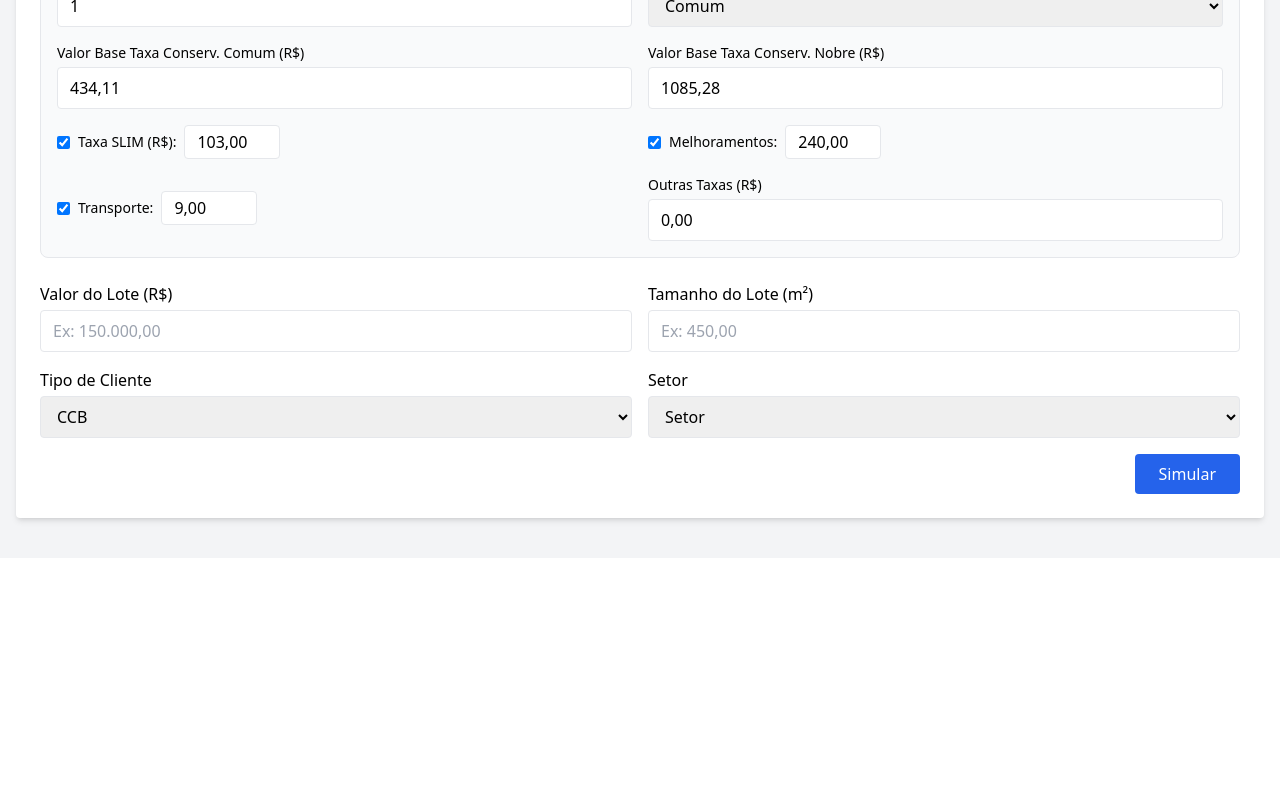
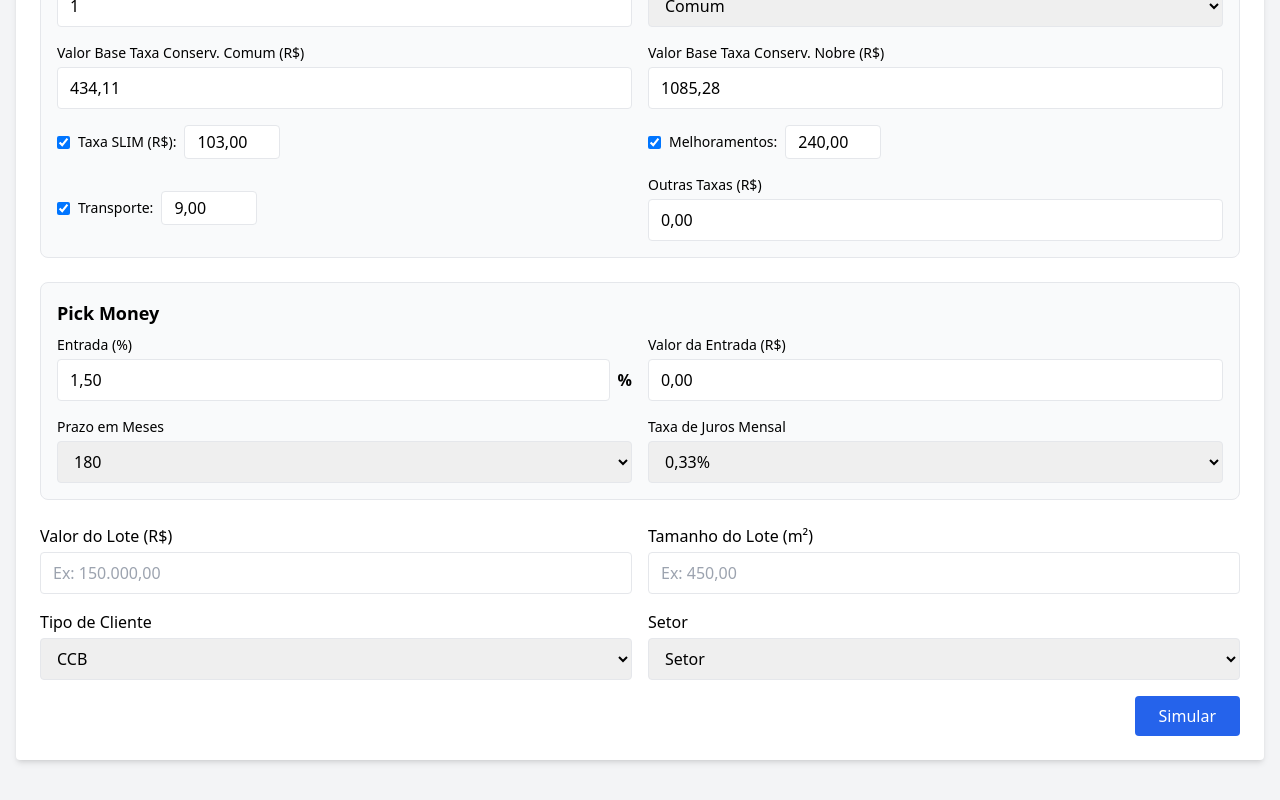
Before and after one commit to gfaria91/simulador-momentum, a React (Vite) app: page / in a window 1280 px wide. Shown: the part 958-1758 px from the top of the page. Before the commit the page ends 1516 px from the top, so only its background shows below. Built offline with nearby package versions, Linux system fonts and the light colour scheme; the HTML template or start-up script is replaced by a standard one.

Commit message:
feat: adiciona componente Simulacao1 com entrada, prazo e juros

```diff
--- a/src/modules/simulador/components/FormularioSimulacao.tsx
+++ b/src/modules/simulador/components/FormularioSimulacao.tsx
@@ -2,6 +2,7 @@ import React, { useState } from 'react'
 import ConfigMoeda from './ConfigMoeda'
 import DadosLote from './DadosLote'
 import TaxasAdicionais from './TaxasAdicionais'
+import Simulacao1 from './Simulacao1'
 
 const FormularioSimulacao = () => {
 const [tipoCliente, setTipoCliente] = useState('CCB')
@@ -47,6 +48,9 @@ const [cotacaoAPI, setCotacaoAPI] = useState('1.00')
 
 <TaxasAdicionais />
 
+<Simulacao1 tipoCliente={tipoCliente} valorLote={valorLote} />
+
+
       <form className="grid grid-cols-1 md:grid-cols-2 gap-4">
         <div>
           <label className="block font-medium mb-1">Valor do Lote (R$)</label>
--- /dev/null
+++ b/src/modules/simulador/components/Simulacao1.tsx
@@ -0,0 +1,100 @@
+import React, { useEffect, useState } from 'react'
+
+type Props = {
+  tipoCliente: string
+  valorLote: string
+}
+
+const Simulacao1 = ({ tipoCliente, valorLote }: Props) => {
+  const [entradaPercentual, setEntradaPercentual] = useState('1,50')
+  const [valorEntrada, setValorEntrada] = useState('')
+  const [prazo, setPrazo] = useState(180)
+  const [taxaJuros, setTaxaJuros] = useState('0,33')
+
+  const nomeBloco = tipoCliente === 'CCB' ? 'Pick Money' : 'Momentum - Opção 1'
+
+  const parseValor = (valor: string) => {
+    return parseFloat(valor.replace('.', '').replace(',', '.')) || 0
+  }
+
+  const formatarMonetario = (valor: number) => {
+    return valor.toFixed(2).replace('.', ',').replace(/\B(?=(\d{3})+(?!\d))/g, '.')
+  }
+
+  useEffect(() => {
+    const vl = parseValor(valorLote)
+    const perc = parseValor(entradaPercentual)
+    const entrada = vl * (perc / 100)
+    if (!isNaN(entrada)) {
+      setValorEntrada(formatarMonetario(entrada))
+    }
+  }, [valorLote, entradaPercentual])
+
+  useEffect(() => {
+    const vl = parseValor(valorLote)
+    const entrada = parseValor(valorEntrada)
+    if (!isNaN(vl) && entrada > 0) {
+      const percentual = (entrada / vl) * 100
+      setEntradaPercentual(formatarMonetario(percentual))
+    }
+  }, [valorEntrada])
+
+  return (
+    <section className="mb-6 p-4 bg-gray-50 border border-gray-200 rounded-lg">
+      <h3 className="text-lg font-semibold mb-2">{nomeBloco}</h3>
+
+      <div className="grid grid-cols-1 md:grid-cols-2 gap-4">
+        <div>
+          <label className="block text-sm font-medium mb-1">Entrada (%)</label>
+          <div className="flex items-center">
+            <input
+              type="text"
+              value={entradaPercentual}
+              onChange={(e) => setEntradaPercentual(e.target.value)}
+              className="border rounded px-3 py-2 w-full"
+            />
+            <span className="ml-2 font-semibold">%</span>
+          </div>
+        </div>
+
+        <div>
+          <label className="block text-sm font-medium mb-1">Valor da Entrada (R$)</label>
+          <input
+            type="text"
+            value={valorEntrada}
+            onChange={(e) => setValorEntrada(e.target.value)}
+            className="border rounded px-3 py-2 w-full"
+          />
+        </div>
+
+        <div>
+          <label className="block text-sm font-medium mb-1">Prazo em Meses</label>
+          <select
+            value={prazo}
+            onChange={(e) => setPrazo(parseInt(e.target.value))}
+            className="border rounded px-3 py-2 w-full"
+          >
+            {[...Array(180)].map((_, i) => 180 - i).filter(m => [1, 2, 6, 12, 24, 36, 48, 180].includes(m)).map(m => (
+              <option key={m} value={m}>{m}</option>
+            ))}
+          </select>
+        </div>
+
+        <div>
+          <label className="block text-sm font-medium mb-1">Taxa de Juros Mensal</label>
+          <select
+            value={taxaJuros}
+            onChange={(e) => setTaxaJuros(e.target.value)}
+            className="border rounded px-3 py-2 w-full"
+          >
+            {['0,33', '0,29', '0,25', '0,21', '0,17', '0,00'].map(t => (
+              <option key={t} value={t}>{t}%</option>
+            ))}
+          </select>
+        </div>
+      </div>
+    </section>
+  )
+}
+
+export default Simulacao1
```
